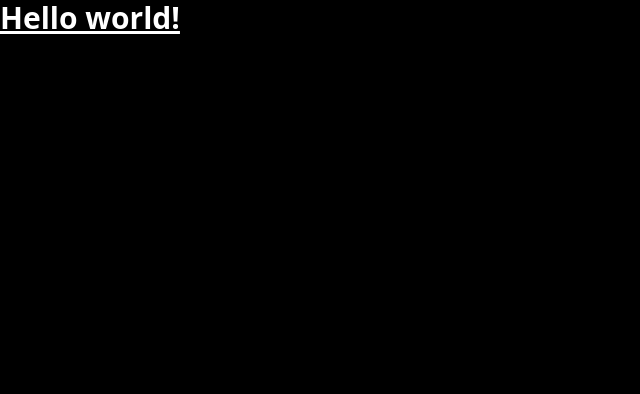
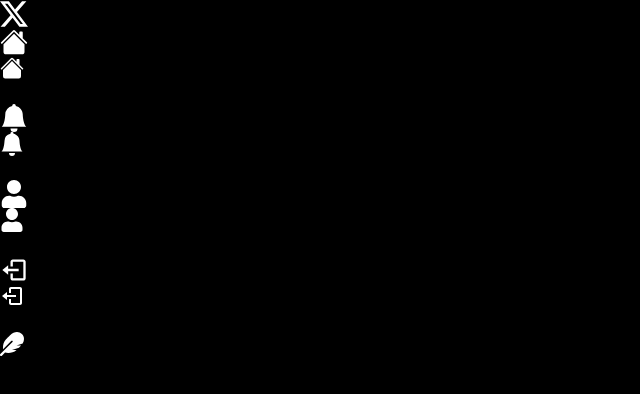
Before and after one commit to Pratik1805/Twitter-Clone, a Next.js app: page / in a window 1280 px wide. Shown: the top 394 px of the page, without its empty margins (0-640 px from the left). Built offline with nearby package versions, Linux system fonts and the light colour scheme.

Commit message:
Sidebar and FollowBar compelted

```diff
--- /dev/null
+++ b/Components/Header.tsx
@@ -0,0 +1,33 @@
+import { useRouter } from "next/router";
+import { useCallback } from "react";
+import { BiArrowBack } from "react-icons/bi";
+
+interface HeaderProps {
+  label: string;
+  ShowBackArrow?: boolean;
+}
+
+const Header: React.FC<HeaderProps> = ({ label, ShowBackArrow }) => {
+  const router = useRouter();
+
+  const handleBack = useCallback(() => {
+    router.back();
+  }, [router]);
+  return (
+    <div className=" border-b-[1px] border-neutral-800 p-5">
+      <div className=" flex flex-row items-center gap-2">
+        {ShowBackArrow && (
+          <BiArrowBack
+            onClick={handleBack}
+            size={20}
+            color="white"
+            className=" cursor-pointer hover:opacity-70 transition"
+          />
+        )}
+        <h1 className=" text-white text-xl font-semibold">{label}</h1>
+      </div>
+    </div>
+  );
+};
+
+export default Header;
--- a/Components/Layout.tsx
+++ b/Components/Layout.tsx
@@ -1,5 +1,6 @@
 import { Children } from "react";
 import Sidebar from "./Layout/Siderbar";
+import FollowBar from "./Layout/FollowBar";
 
 interface LayoutProps {
   children: React.ReactNode;
@@ -14,6 +15,7 @@ const Layout: React.FunctionComponent<LayoutProps> = ({ children }) => {
           <div className=" col-span-3 lg:col-span-2 border-x-[1px] border-neutral-800">
             {children}
           </div>
+          <FollowBar/>
         </div>
       </div>
     </div>
--- /dev/null
+++ b/Components/Layout/FollowBar.tsx
@@ -0,0 +1,15 @@
+const FollowBar = () => {
+  return (
+    <div className=" px-6 py-4 hidden lg:block">
+        <div className=" bg-neutral-800 rounded-xl p-4">
+            <h2 className=" text-white text-xl font-semibold">Who to Follow</h2>
+
+            <div className=" flex flex-col gap-6 mt-4">
+                {/* TODO USER List */}
+            </div>
+        </div>
+    </div>
+  );
+};
+
+export default FollowBar;
--- /dev/null
+++ b/Components/Layout/SidebarItem.tsx
@@ -0,0 +1,31 @@
+import { IconType } from "react-icons";
+
+interface SidebarItemProps {
+  label: string;
+  href: string;
+  icon: IconType;
+  onClick?: () => void;
+}
+
+const SidebarItem: React.FC<SidebarItemProps> = ({
+  label,
+  href,
+  icon: Icon,
+  onClick,
+}) => {
+  return (
+    <div className=" flex flex-row items-center">
+
+      <div className=" relative rounded-full h-14 w-14 flex items-center justify-center p-4 hover:bg-slate-300 hover:bg-opacity-10 cursor-pointer lg:hidden">
+        <Icon size={28} color="white" />
+      </div>
+
+      <div className=" relative hidden lg:flex items-center gap-4 p-4 rounded-full hover:bg-slate-300 hover:bg-opacity-10 cursor-pointer">
+        <Icon size={24} color="white" />
+        <p className=" hidden lg:block text-white text-xl">{label}</p>
+      </div>
+    </div>
+  );
+};
+
+export default SidebarItem;
--- /dev/null
+++ b/Components/Layout/SidebarLogo.tsx
@@ -0,0 +1,18 @@
+import { useRouter } from "next/router";
+import { BsTwitterX } from "react-icons/bs";
+
+const SidebarLogo = () => {
+  const router = useRouter();
+
+  return (
+    <div
+      onClick={() => router.push('/')}
+      className=" rounded-full h-14 w-14 p-4 flex items-center justify-center hover:bg-blue-300 hover:bg-opacity-10
+     cursor-pointer transition"
+    >
+      <BsTwitterX size={28} color="White" />
+    </div>
+  );
+};
+
+export default SidebarLogo;
--- /dev/null
+++ b/Components/Layout/SidebarTweetButton.tsx
@@ -0,0 +1,21 @@
+import { useRouter } from "next/router";
+import { FaFeather } from "react-icons/fa";
+
+const SidebarTweetButton = () => {
+    const router = useRouter();
+
+  return (
+    <div onClick={() => router.push('/')}>
+        <div className=" mt-6 lg:hidden rounded-full h-14 w-14 p-4 flex items-center justify-center bg-sky-500 hover:bg-opacity-80 transition cursor-pointer">
+            <FaFeather size={24} color="white"/>
+        </div>
+
+        <div className=" mt-6 hidden lg:block rounded-full px-4 py-4  bg-sky-500 hover:bg-opacity-80 transition cursor-pointer">
+            <p className=" hidden lg:block text-center font-semibold text-white text-[20px]">Tweet</p>
+        </div>
+
+    </div>
+  );
+};
+
+export default SidebarTweetButton;
--- a/Components/Layout/Siderbar.tsx
+++ b/Components/Layout/Siderbar.tsx
@@ -1,7 +1,47 @@
+import { BsBellFill, BsHouseFill } from "react-icons/bs";
+import { FaUser } from "react-icons/fa";
+import SidebarLogo from "./SidebarLogo";
+import SidebarItem from "./SidebarItem";
+import { BiLogOut } from "react-icons/bi";
+import SidebarTweetButton from "./SidebarTweetButton";
+
 const Sidebar = () => {
-    return (
-        <div></div>
-    );
-}
+  const items = [
+    {
+      label: "Home",
+      href: "/",
+      icon: BsHouseFill,
+    },
+    {
+      label: "Notifications",
+      href: "/notifications",
+      icon: BsBellFill,
+    },
+    {
+      label: "Profile",
+      href: "/users/123",
+      icon: FaUser,
+    },
+  ];
+  return (
+    <div className=" col-span-1 h-full pr-4 md:pr-6">
+      <div className=" flex flex-col items-end">
+        <div className=" space-y-2 lg:w-[230px]">
+          <SidebarLogo />
+          {items.map((item) => (
+            <SidebarItem
+            key={item.href}
+            href={item.href}
+            label={item.label}
+            icon={item.icon}/>
+          ))}
+
+          <SidebarItem onClick={() => {}} icon={BiLogOut} label="Logout" href="/"/>
+          <SidebarTweetButton/>
+        </div>
+      </div>
+    </div>
+  );
+};
 
 export default Sidebar;
--- a/pages/index.tsx
+++ b/pages/index.tsx
@@ -1,11 +1,10 @@
+import Header from "@/Components/Header";
 
 
 export default function Home() {
   return (
-    <div>
-      <h1 className="text-3xl font-bold underline text-white">
-      Hello world!
-    </h1>
-    </div>
+    <>
+      <Header label="Home"/>
+    </>
    );
 }
```
Also changed, not shown: package.json (+5 -4 lines), 1 other file (tests, documents, lock files or other folders).
